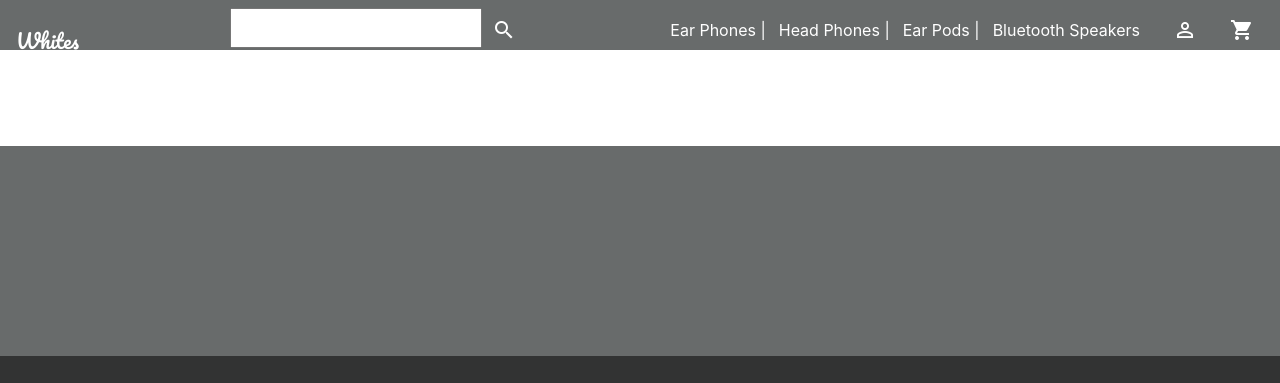
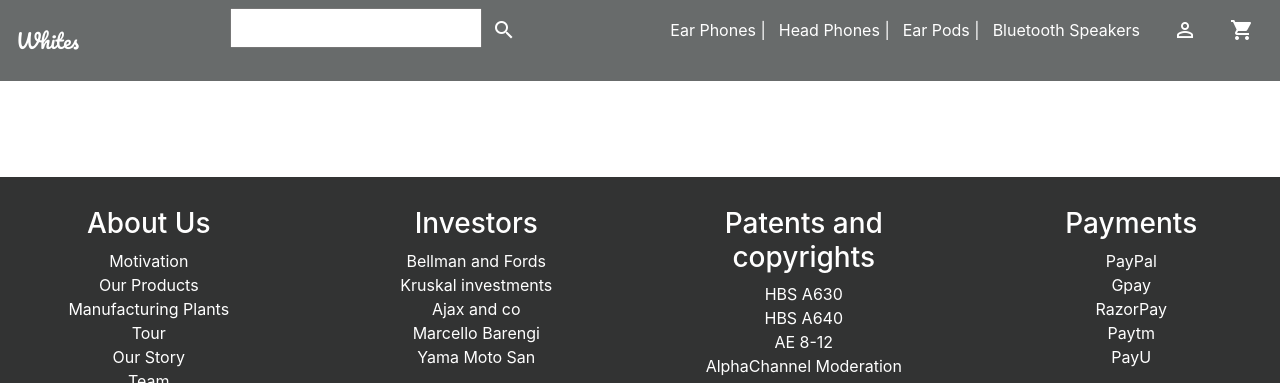
Before and after one commit to Aditya-Dawadikar/Ecommerce-website, a plain HTML site: page index.html in a window 1280 px wide. Shown: the top 383 px of the page. Drawn offline with Linux system fonts and the light colour scheme.

Commit message:
crossplatform compatibility for nav and foot is fixed

```diff
--- a/css/style.css
+++ b/css/style.css
@@ -8,7 +8,7 @@ body{
 }
 
 .navbar{
-	height:50px;
+	min-height:50px;
 	background-color:#686b6b;
 	display:flex;
 	position:sticky;
@@ -93,7 +93,7 @@ body{
 }
 
 .footer-container{
-	height:700px;
+	min-height:700px;
 	color:white;
 }
 
```
